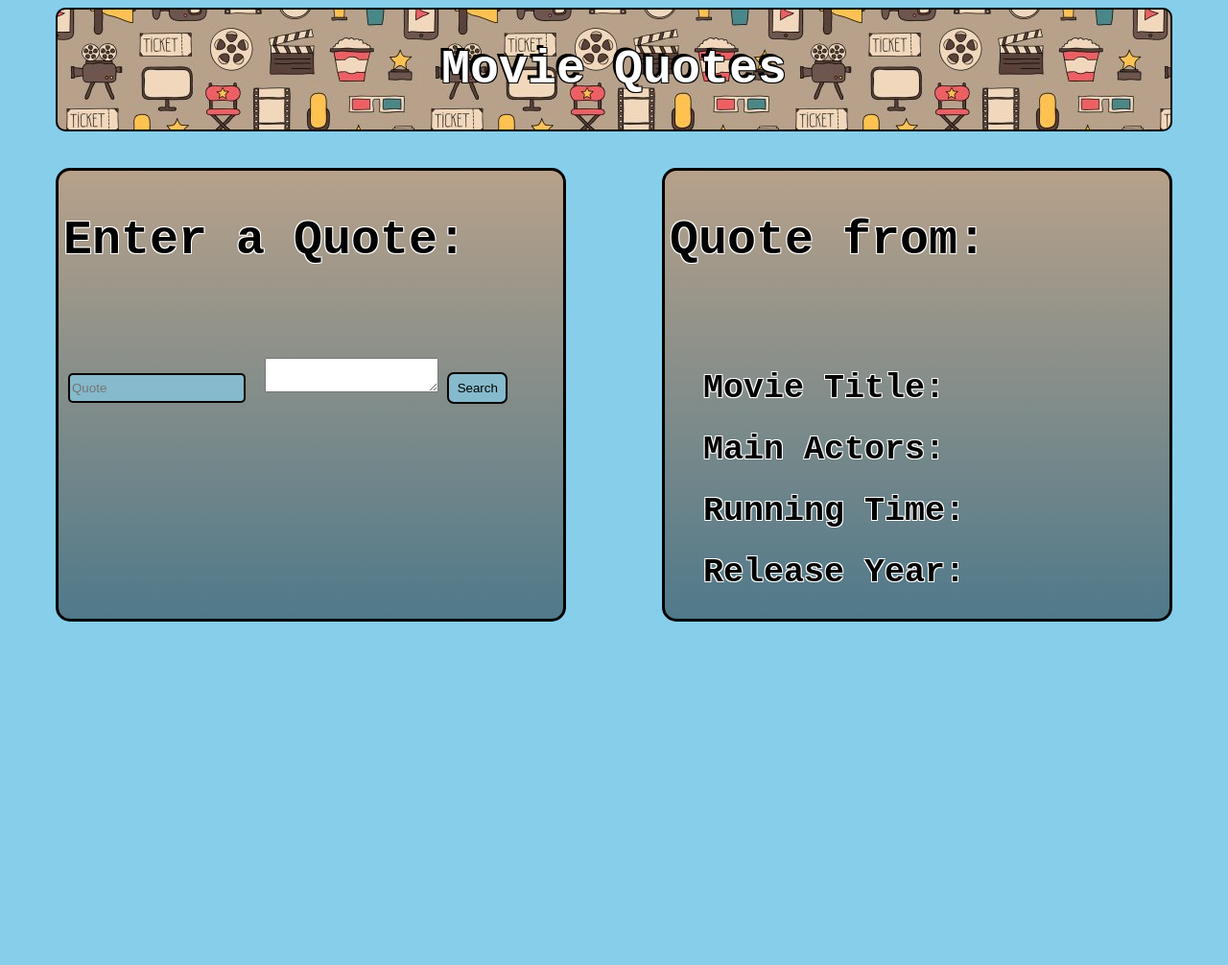
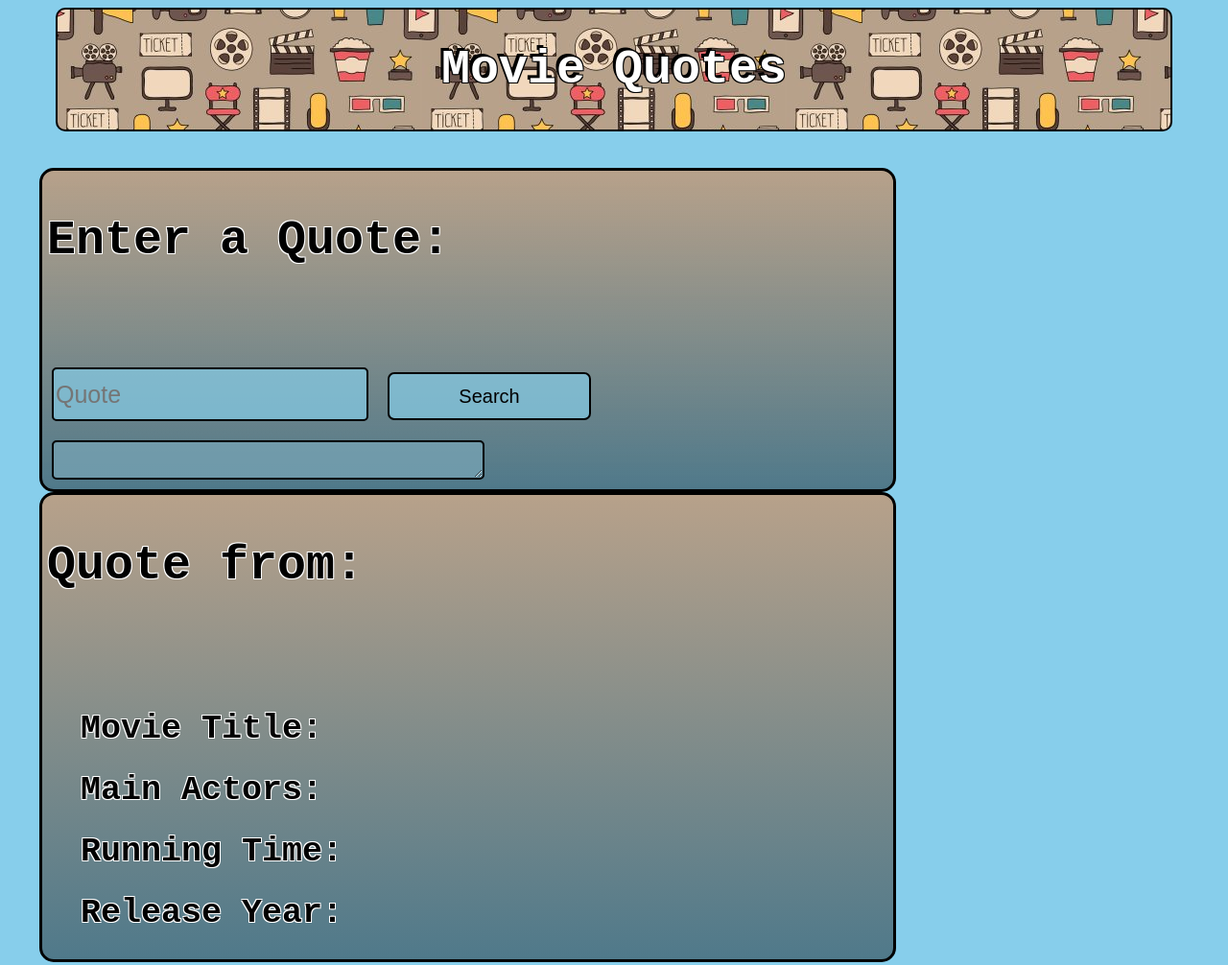
Before and after one commit to cmizelle10/Project_1, a plain HTML site: page index.html in a window 1280 px wide. Shown: the whole page at 96% size. Before the commit the page ends 841 px from the top, so only its background shows below. Drawn offline with Linux system fonts and the light colour scheme.

Commit message:
final touches

```diff
--- a/index.html
+++ b/index.html
@@ -14,8 +14,8 @@
     <div class="box-1" class="col-12 col-sm-6 mb-3">
         <h2  class="text" class="margin-fix">Enter a Quote:</h2>
         <input type="text" class="input" id="user-input" placeholder="Quote">
+        <button type="button" class="button" id="searchbutton">Search</button>
         <textarea class="textarea"></textarea>
-        <button type="button" class="button" id="searchbutton">Search</button>
     </div>
     <div class="outline" class="col-12 col-sm-6 mb-3">
         <h2 class="text">Quote from:</h2>
--- a/style.css
+++ b/style.css
@@ -21,12 +21,13 @@
     border-style: solid;
     border-color: rgb(0, 0, 0);
     border-width: 2.5px;
-
+    display: flex;
+    flex-wrap: wrap;
 }
 
 .border-1 {
     display: flex;
-
+    flex-wrap: wrap;
 
 }
 
@@ -36,8 +37,8 @@
     border-width: 3px;
     line-height: 400%;
     width: 886.7px;
-    margin-left: 50px;
-    margin-right: 50px;
+    /* margin-right: 25px; */
+    margin-left: 33px;
     background-image: linear-gradient(rgb(183, 161, 138 ), rgba(0, 0, 0, 0.411) );
     border-radius: 15px;
 }
@@ -56,7 +57,8 @@
 
 .input {
     display: flexbox;
-    height: 25px;
+    height: 50px;
+    font-size: 25px;
     border-radius: 5px;
     margin: 10px;
     border-style: solid;
@@ -73,8 +75,9 @@
     border-style: solid;
     border-color: rgb(0, 0, 0);
     border-width: 2px;
-    height: 33px;
-    width: 12%;
+    font-size: 20px;
+    height: 50px;
+    width: 24%;
     display: flexbox;
 }
 
@@ -86,23 +89,36 @@
 }*/
 /* fixed image placement and size by adding sizing to parent container. */
 .tryme img {
+    display: flex;
     height: 75%;
     width: 75%;
-    align-items: center;
+    display: flexbox;
+    margin-left: 250px;
+    margin-bottom: 5px;
+    border-radius: 15px;
+    border-style: solid;
+    border-color: white;
 }
 
 .tryme {
-    width: 100%;
-    height: 100%;
+    width: 50%;
+    height: 50%;
+    display: flexbox;
+    display: flex;
+    align-items: flex-start;
+    flex-wrap: wrap;
 }
 
 .answer-movie {
     font-size: 35px;
     display: flexbox;
+    display: flex;
     text-shadow: -1px -1px 0 rgb(255, 255, 255), 1px -1px 0 rgb(255, 255, 255), -1px 1px 0 rgb(255, 255, 255), 1px 1px 0 rgb(255, 255, 255);
+
 }
 
-.button:hover {background-color: rgb(255, 255, 41)}
+
+.button:hover {background-color: rgb(0, 225, 255)}
 
 
 .button:active {
@@ -112,28 +128,50 @@
 
 .list {
     list-style-type: none;
+    display: flex;
+    flex-direction: column;
+    flex-wrap: wrap;
 }
 
 .movie-title {
     font-size: 20px;
     display: flexbox;
     font-weight: bolder;
+    display: flex;
 }
 
 .actor-name {
     font-size: 20px;
     display: flexbox;
     font-weight: bolder;
+    display: flex;
 }
 
 .run-time {
     font-size: 20px;
     display: flexbox;
     font-weight: bolder;
+    display: flex;
 }
 
 .release-date {
     font-size: 20px;
     display: flexbox;
     font-weight: bolder;
+    display: flex;
 }
+
+.textarea {
+    display: flexbox;
+    height: 33px;
+    width: 50%;
+    border-radius: 5px;
+    margin: 10px;
+    border-style: solid;
+    border-color: rgb(0, 0, 0);
+    border-width: 2.5px;
+    color: black;
+    background-color: rgba(123, 168, 185, 0.685);
+    display: flex;
+    font-size: 17px;
+}
```
Lines whose indentation alone changed are shown as unchanged.
